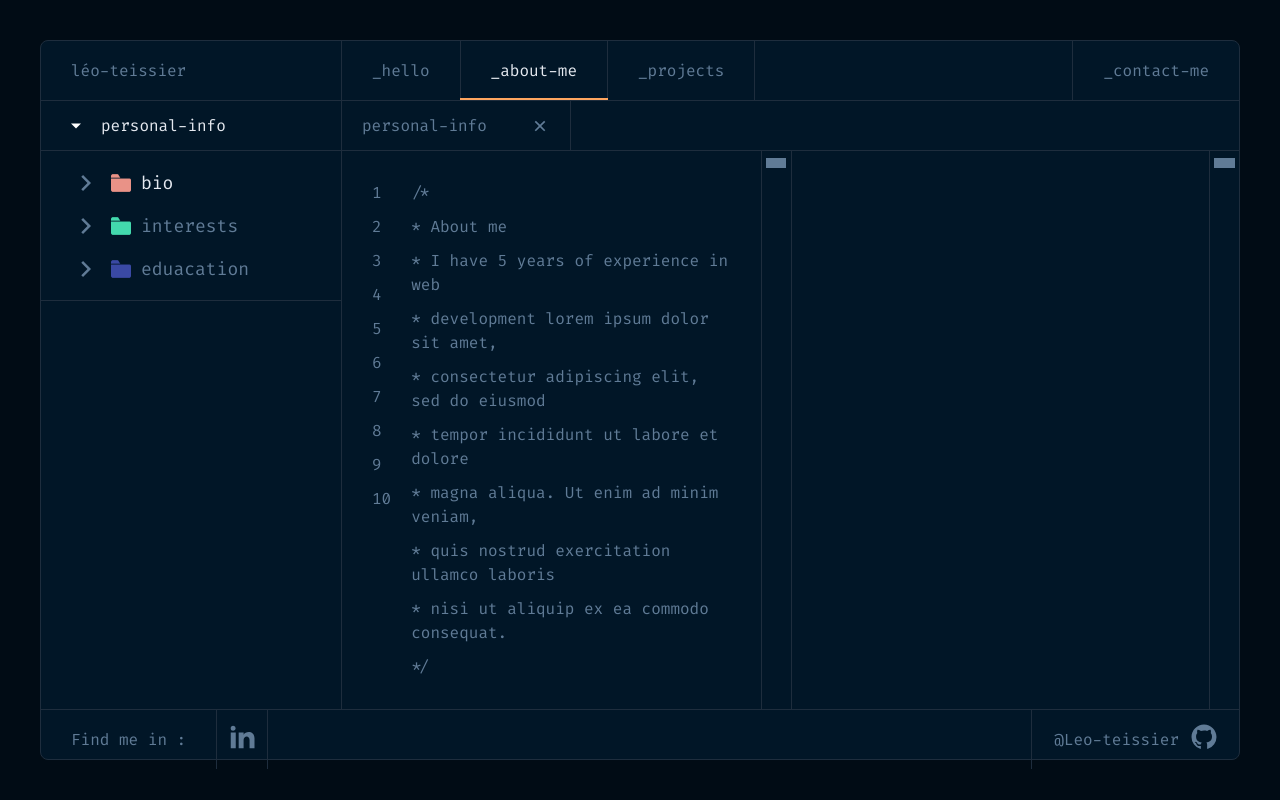
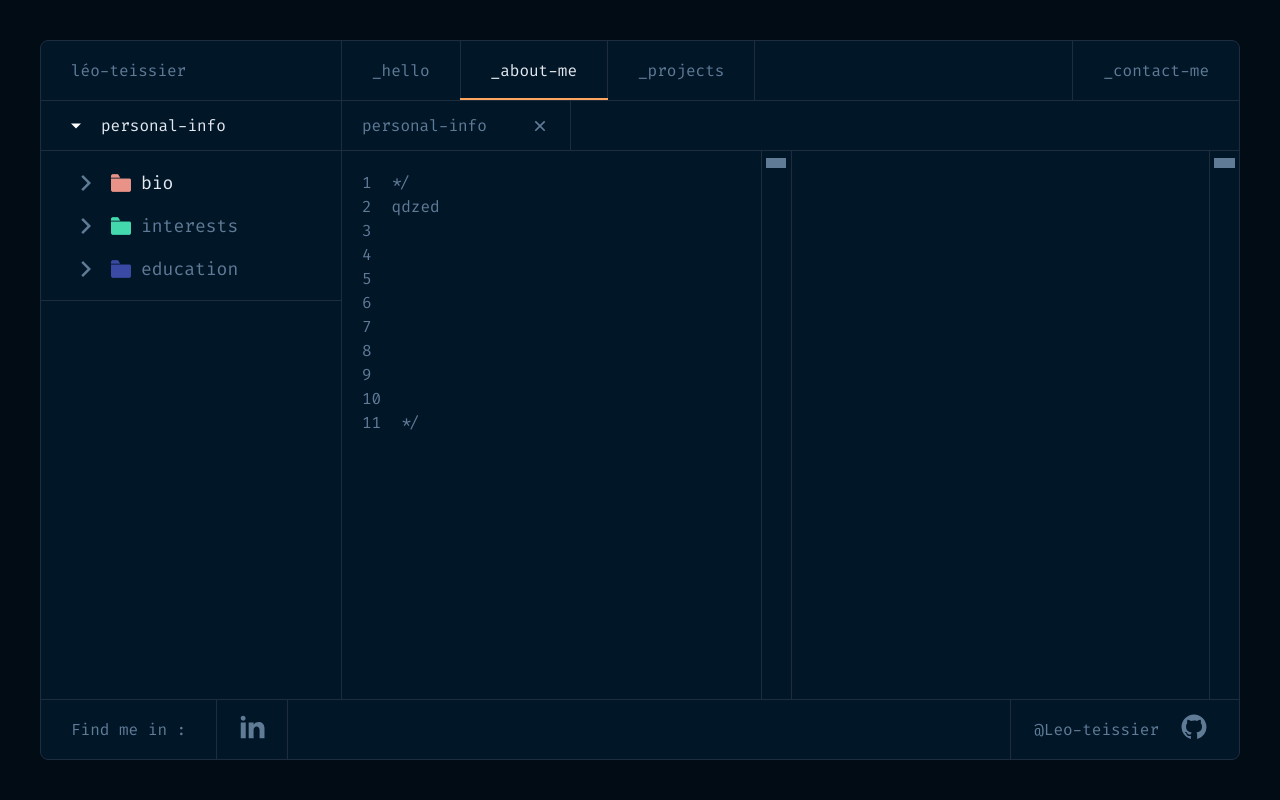
Before and after one commit to leoteissier/portfolioV1, a Vue app: page / in a window 1280 px wide. Both pictures are taken after a click on the link "_about-me". Built offline with nearby package versions, Linux system fonts and the light colour scheme.

Commit message:
commit test1

```diff
--- a/index.html
+++ b/index.html
@@ -7,6 +7,6 @@
 </head>
 <body>
 <div id="app"></div>
-<script type="module" src="/src/main.js"></script>
+<script type="module" src="./src/main.js"></script>
 </body>
 </html>
--- a/src/components/About.vue
+++ b/src/components/About.vue
@@ -13,6 +13,7 @@ export default {
   data() {
     return {
       choix: 'Bio',
+      isActive: 'Bio',
       composants: [
         'Bio',
         'Interests',
@@ -23,8 +24,9 @@ export default {
   computed: {
     selectComponent() {
       return this.composants[this.choix]
-    }
+    },
   }
+
 }
 </script>
 
@@ -38,18 +40,23 @@ export default {
         <div class="flex-center">
           <img class="petit-logo-arrow" src="../assets/arrow-right-s-line.svg" alt="logo arrow">
           <img class="logo" src="../assets/dossier-rose.png" alt="">
-          <div><span @click="choix='Bio'" class="text-18px color-white">bio</span></div>
+          <div class="text-18px">
+            <span v-bind:class="{ 'color-white': isActive === 'Bio' }" @click="choix='Bio'; isActive = 'Bio'">bio</span>
+          </div>
         </div>
         <div class="flex-center">
           <img class="petit-logo-arrow" src="../assets/arrow-right-s-line.svg" alt="logo arrow">
           <img class="logo" src="../assets/dossier-vert.png" alt="">
-<!--          <div @click="choix='interests'" class="text-18px personal-info">interests</div>-->
-          <div><span @click="choix='Interests'" class="text-18px">interests</span></div>
+          <div class="text-18px">
+            <span v-bind:class="{ 'color-white': isActive === 'Interests' }" @click="choix='Interests'; isActive = 'Interests'">interests</span>
+          </div>
         </div>
         <div class="flex-center">
           <img class="petit-logo-arrow" src="../assets/arrow-right-s-line.svg" alt="logo arrow">
           <img class="logo" src="../assets/dossier-bleu.png" alt="">
-          <div><span @click="choix='Education'" class="text-18px">eduacation</span></div>
+          <div class="text-18px">
+            <span v-bind:class="{ 'color-white': isActive === 'Education' }" @click="choix='Education'; isActive = 'Education'">education</span>
+          </div>
         </div>
       </div>
       <div class="border-left" id="description">
--- a/src/components/about/Bio.vue
+++ b/src/components/about/Bio.vue
@@ -1,27 +1,38 @@
 <template>
   <div>
-    <p class="margin-10px">1</p>
-    <p class="margin-10px">2</p>
-    <p class="margin-10px">3</p>
-    <p class="margin-10px">4</p>
-    <p class="margin-10px">5</p>
-    <p class="margin-10px">6</p>
-    <p class="margin-10px">7</p>
-    <p class="margin-10px">8</p>
-    <p class="margin-10px">9</p>
-    <p class="margin-10px">10</p>
-  </div>
-  <div>
-    <p class="margin-10px">/*</p>
-    <p class="margin-10px">* About me</p>
-    <p class="margin-10px">* I have 5 years of еxperience in web</p>
-    <p class="margin-10px">* development lorem ipsum dolor sit amet, </p>
-    <p class="margin-10px">* consectetur adipiscing elit, sed do eiusmod</p>
-    <p class="margin-10px">* tempor incididunt ut labore et dolore</p>
-    <p class="margin-10px">* magna aliqua. Ut enim ad minim veniam,</p>
-    <p class="margin-10px">* quis nostrud exercitation ullamco laboris</p>
-    <p class="margin-10px">* nisi ut aliquip ex ea commodo consequat.</p>
-    <p class="margin-10px">*/</p>
+    <div class="flex">
+      <p class="margin-right-20px">1</p><p>*/</p>
+    </div>
+    <div class="flex">
+      <p class="margin-right-20px">2</p><p>qdzed</p>
+    </div>
+    <div class="flex">
+      <p class="margin-right-20px">3</p><p></p>
+    </div>
+    <div class="flex">
+      <p class="margin-right-20px">4</p><p></p>
+    </div>
+    <div class="flex">
+      <p class="margin-right-20px">5</p><p></p>
+    </div>
+    <div class="flex">
+      <p class="margin-right-20px">6</p><p></p>
+    </div>
+    <div class="flex">
+      <p class="margin-right-20px">7</p><p></p>
+    </div>
+    <div class="flex">
+      <p class="margin-right-20px">8</p><p></p>
+    </div>
+    <div>
+      <p class="margin-right-20px">9</p><p></p>
+    </div>
+    <div class="flex">
+      <p class="margin-right-20px">10</p><p></p>
+    </div>
+    <div class="flex">
+      <p class="margin-right-20px">11</p><p>*/</p>
+    </div>
   </div>
 </template>
 
--- a/src/components/about/Education.vue
+++ b/src/components/about/Education.vue
@@ -1,27 +1,38 @@
 <template>
   <div>
-    <p class="margin-10px">1</p>
-    <p class="margin-10px">2</p>
-    <p class="margin-10px">3</p>
-    <p class="margin-10px">4</p>
-    <p class="margin-10px">5</p>
-    <p class="margin-10px">6</p>
-    <p class="margin-10px">7</p>
-    <p class="margin-10px">8</p>
-    <p class="margin-10px">9</p>
-    <p class="margin-10px">10</p>
-  </div>
-  <div>
-    <p class="margin-10px">/*</p>
-    <p class="margin-10px">* About me</p>
-    <p class="margin-10px">* </p>
-    <p class="margin-10px">* </p>
-    <p class="margin-10px">* consectetur adipiscing elit, sed do eiusmod</p>
-    <p class="margin-10px">* tempor incididunt ut labore et dolore</p>
-    <p class="margin-10px">* magna aliqua. Ut enim ad minim veniam,</p>
-    <p class="margin-10px">* quis nostrud exercitation ullamco laboris</p>
-    <p class="margin-10px">* nisi ut aliquip ex ea commodo consequat.</p>
-    <p class="margin-10px">*/</p>
+    <div class="flex">
+      <p class="margin-right-20px">1</p><p>*/</p>
+    </div>
+    <div class="flex">
+      <p class="margin-right-20px">2</p><p></p>
+    </div>
+    <div class="flex">
+      <p class="margin-right-20px">3</p><p>zqdqzd</p>
+    </div>
+    <div class="flex">
+      <p class="margin-right-20px">4</p><p></p>
+    </div>
+    <div class="flex">
+      <p class="margin-right-20px">5</p><p></p>
+    </div>
+    <div class="flex">
+      <p class="margin-right-20px">6</p><p></p>
+    </div>
+    <div class="flex">
+      <p class="margin-right-20px">7</p><p></p>
+    </div>
+    <div class="flex">
+      <p class="margin-right-20px">8</p><p></p>
+    </div>
+    <div>
+      <p class="margin-right-20px">9</p><p></p>
+    </div>
+    <div class="flex">
+      <p class="margin-right-20px">10</p><p></p>
+    </div>
+    <div class="flex">
+      <p class="margin-right-20px">11</p><p>*/</p>
+    </div>
   </div>
 </template>
 
--- a/src/components/about/Interests.vue
+++ b/src/components/about/Interests.vue
@@ -1,27 +1,38 @@
 <template>
   <div>
-    <p class="margin-10px">1</p>
-    <p class="margin-10px">2</p>
-    <p class="margin-10px">3</p>
-    <p class="margin-10px">4</p>
-    <p class="margin-10px">5</p>
-    <p class="margin-10px">6</p>
-    <p class="margin-10px">7</p>
-    <p class="margin-10px">8</p>
-    <p class="margin-10px">9</p>
-    <p class="margin-10px">10</p>
-  </div>
-  <div>
-    <p class="margin-10px">/*</p>
-    <p class="margin-10px">* About me</p>
-    <p class="margin-10px">* I have 5 years of еxperience in web</p>
-    <p class="margin-10px">* development lorem ipsum dolor sit amet, </p>
-    <p class="margin-10px">* consectetur adipiscing elit, sed do eiusmod</p>
-    <p class="margin-10px">* tempor incididunt ut labore et dolore</p>
-    <p class="margin-10px">* </p>
-    <p class="margin-10px">* </p>
-    <p class="margin-10px">* </p>
-    <p class="margin-10px">*/</p>
+    <div class="flex">
+      <p class="margin-right-20px">1</p><p>*/</p>
+    </div>
+    <div class="flex">
+      <p class="margin-right-20px">2</p><p>zqdzqdq</p>
+    </div>
+    <div class="flex">
+      <p class="margin-right-20px">3</p><p></p>
+    </div>
+    <div class="flex">
+      <p class="margin-right-20px">4</p><p></p>
+    </div>
+    <div class="flex">
+      <p class="margin-right-20px">5</p><p></p>
+    </div>
+    <div class="flex">
+      <p class="margin-right-20px">6</p><p></p>
+    </div>
+    <div class="flex">
+      <p class="margin-right-20px">7</p><p></p>
+    </div>
+    <div class="flex">
+      <p class="margin-right-20px">8</p><p></p>
+    </div>
+    <div>
+      <p class="margin-right-20px">9</p><p></p>
+    </div>
+    <div class="flex">
+      <p class="margin-right-20px">10</p><p></p>
+    </div>
+    <div class="flex">
+      <p class="margin-right-20px">11</p><p>*/</p>
+    </div>
   </div>
 </template>
 
--- a/src/main.js
+++ b/src/main.js
@@ -22,7 +22,7 @@ function removeActive() {
 }
 
 
-const linksA = document.querySelectorAll("nav li a");
+const linksA = document.querySelectorAll("a");
 linksA.forEach(a => {
     a.addEventListener("click", () => {
         removeActiveA();
@@ -34,17 +34,3 @@ function removeActiveA() {
         a.classList.remove("button-active");
     });
 }
-
-
-const linksAbout = document.querySelectorAll("#about .details .flex-center span");
-linksAbout.forEach(a => {
-    a.addEventListener("click", () => {
-        removeActiveAbout();
-        a.classList.add("color-white");
-    });
-});
-function removeActiveAbout() {
-    linksAbout.forEach(a => {
-        a.classList.remove("color-white");
-    });
-}
--- a/src/style/style.css
+++ b/src/style/style.css
@@ -535,13 +535,13 @@ footer #footer-right {
   display: flex;
   justify-content: flex-end;
   align-items: center;
-  width: 250px;
+  width: 280px;
   height: 100%;
   padding-right: 10px;
   border-left: solid #1E2D3D 1px;
 }
 footer .logo {
-  margin: 0 10px;
+  margin: 0 20px;
   width: 30px;
   height: auto;
 }
--- a/src/style/style.scss
+++ b/src/style/style.scss
@@ -213,13 +213,13 @@ footer{
     display: flex;
     justify-content: flex-end;
     align-items: center;
-    width: 250px;
+    width: 280px;
     height: 100%;
     padding-right: 10px;
     border-left: solid #1E2D3D 1px
   }
   .logo{
-    margin: 0 10px;
+    margin: 0 20px;
     width: 30px;
     height: auto;
   }
```
